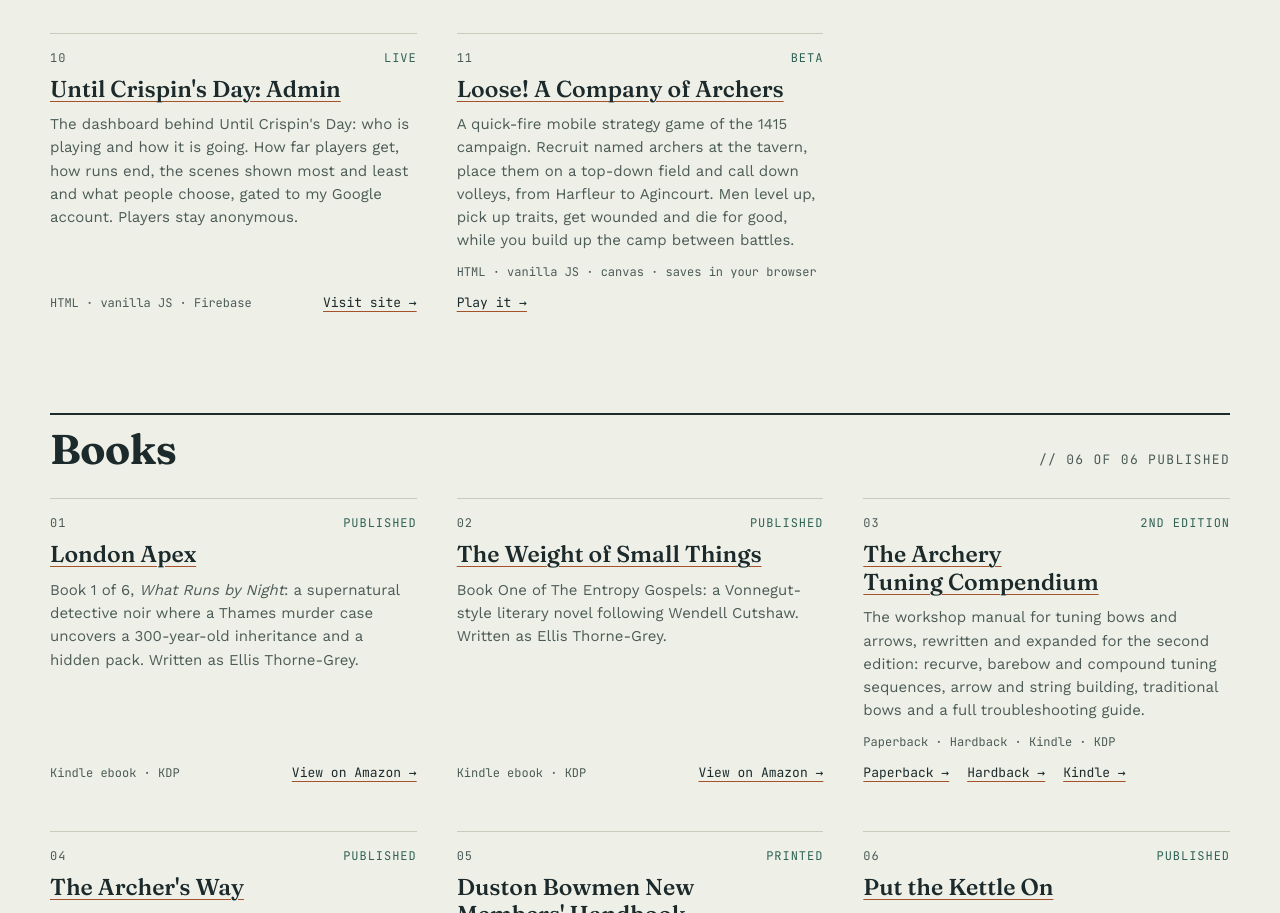
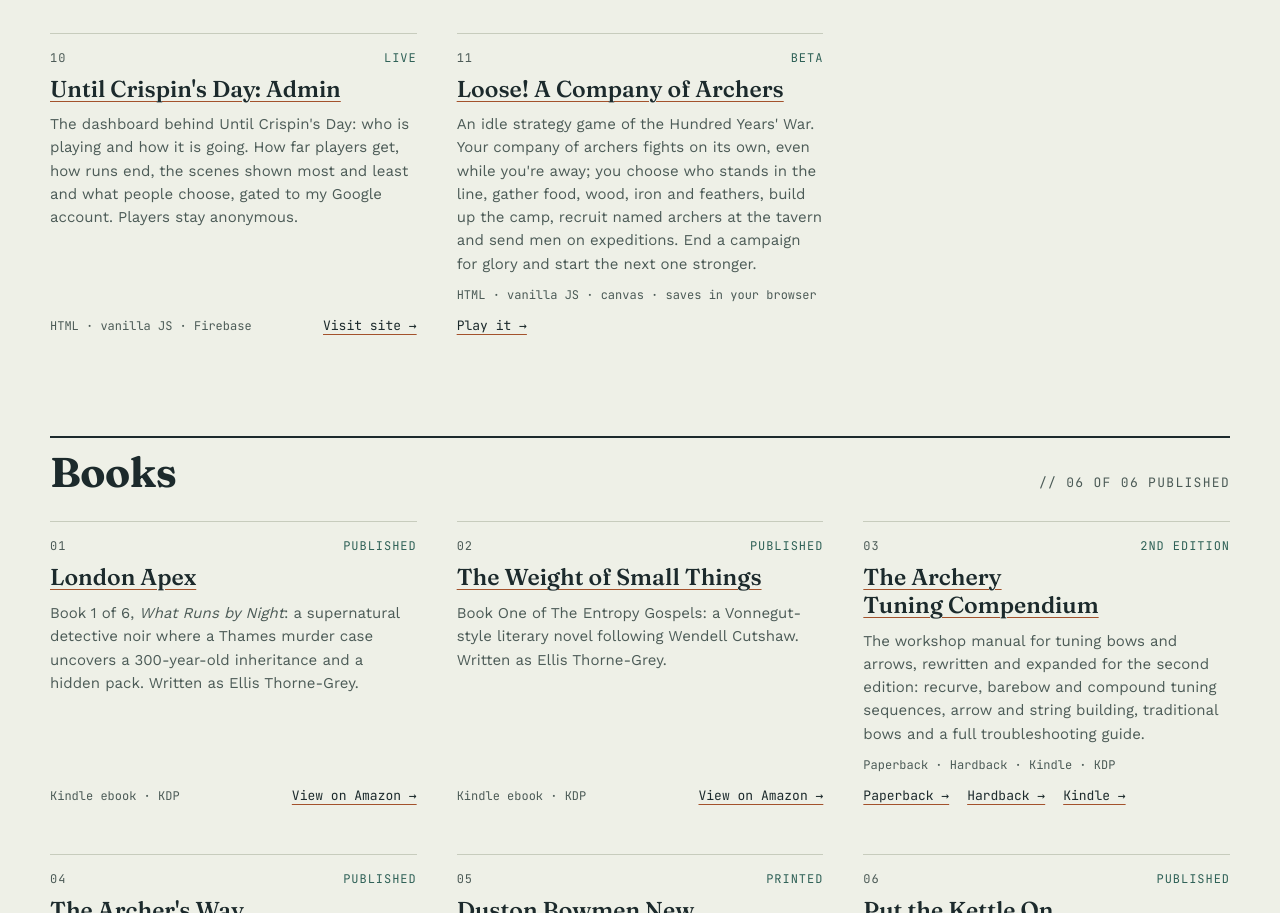
Before and after one commit to neilfletcher/neilfletcher.github.io, a plain HTML site: page index.html in a window 1280 px wide. Shown: the part 2389-3302 px from the top of the page. Drawn offline with nearby package versions, Linux system fonts and the light colour scheme.

Commit message:
Describe Loose! as the idle version
Co-Authored-By: Claude Opus 5.5 <noreply@anthropic.com>
Claude-Session: https://claude.ai/code/session_01LmehaW4WgG5U6xLJiJ1wx9

```diff
--- a/index.html
+++ b/index.html
@@ -558,7 +558,7 @@
             <h3><a href="https://neilfletcher.github.io/Loose/" target="_blank" rel="noopener">Loose! A Company of Archers</a></h3>
             <span class="status">Beta</span>
           </div>
-          <p>A quick-fire mobile strategy game of the 1415 campaign. Recruit named archers at the tavern, place them on a top-down field and call down volleys, from Harfleur to Agincourt. Men level up, pick up traits, get wounded and die for good, while you build up the camp between battles.</p>
+          <p>An idle strategy game of the Hundred Years' War. Your company of archers fights on its own, even while you're away; you choose who stands in the line, gather food, wood, iron and feathers, build up the camp, recruit named archers at the tavern and send men on expeditions. End a campaign for glory and start the next one stronger.</p>
           <div class="meta-row">
             <span class="stack">HTML &middot; vanilla JS &middot; canvas &middot; saves in your browser</span>
             <a class="goto" href="https://neilfletcher.github.io/Loose/" target="_blank" rel="noopener">Play it &rarr;</a>
```
